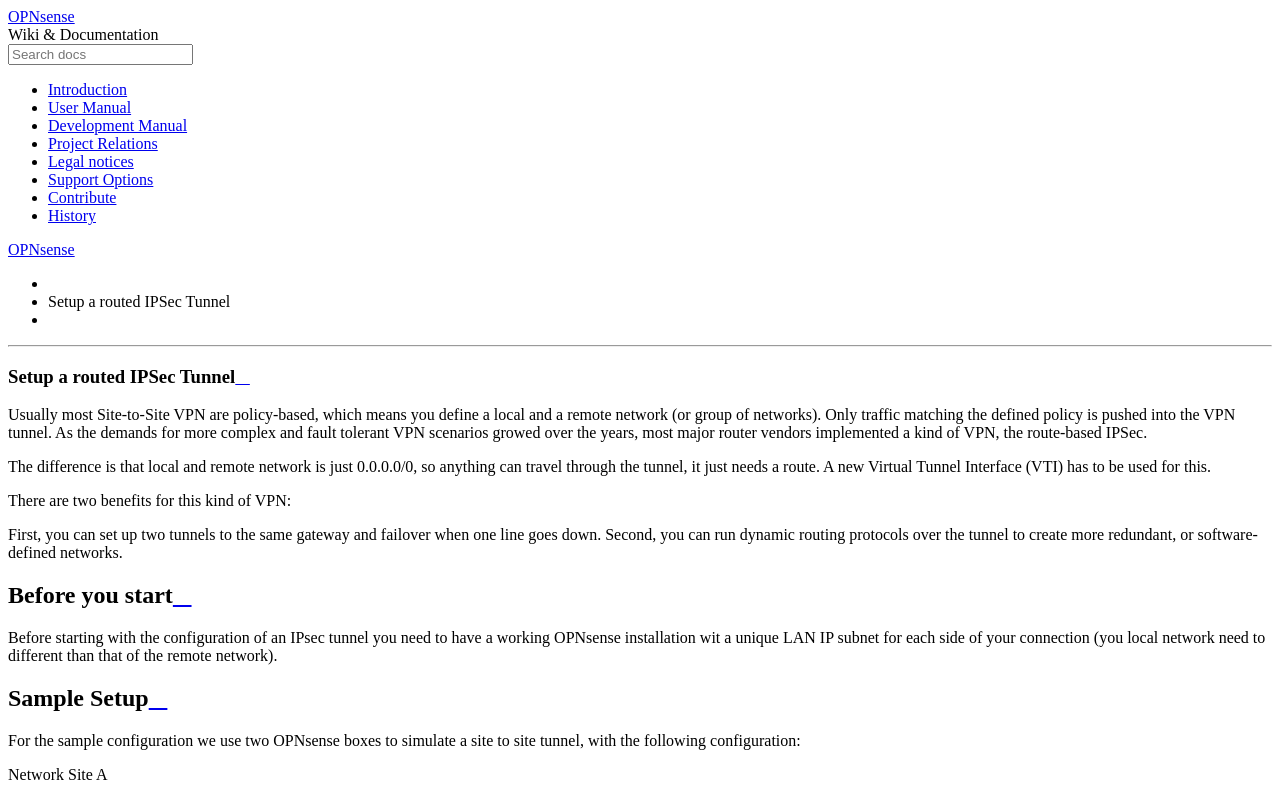
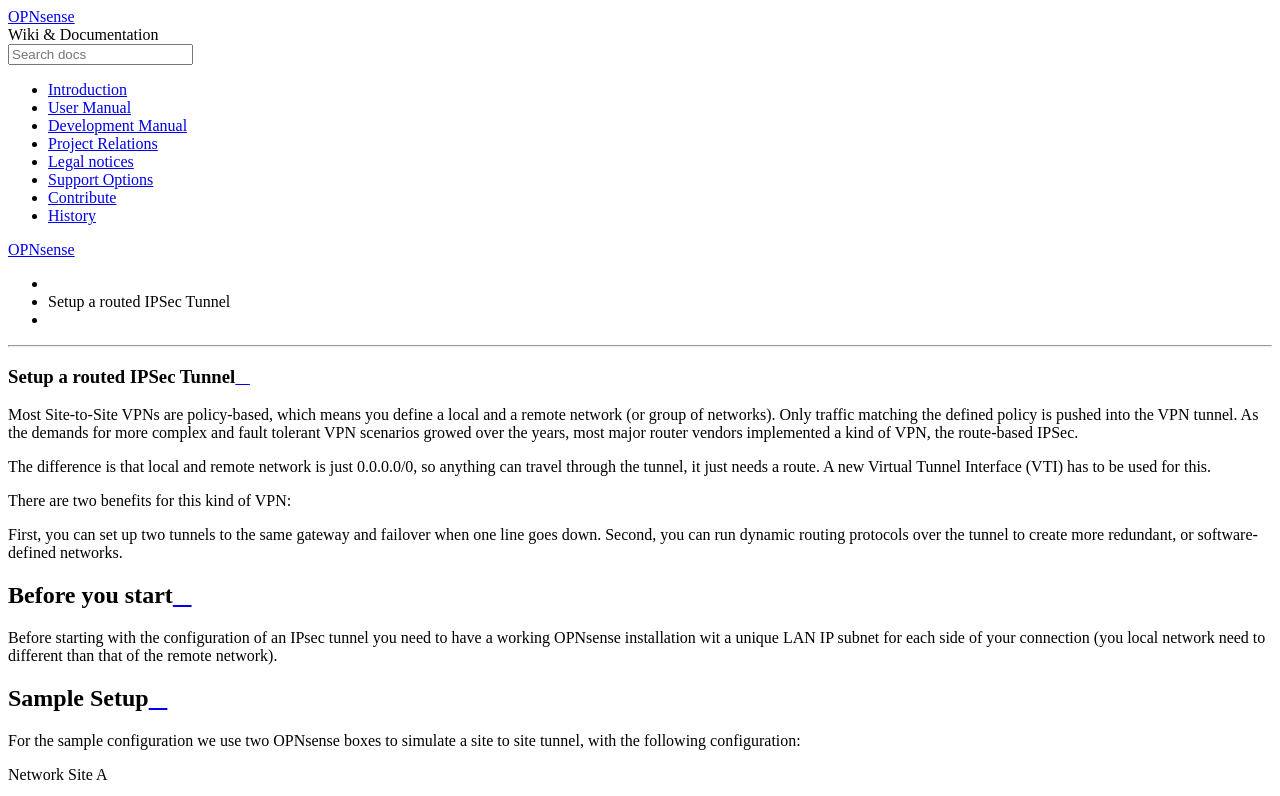
Before and after one commit to opnsense/docs, a Sphinx documentation site: the page built from source/manual/how-tos/ipsec-s2s-route.rst, in a window 1280 px wide and 900 px high, cut to the strip 0-796 px from the top of the window. Built offline with Sphinx 7.4.7 and the Read the Docs theme 2.0.0, drawn with Linux system fonts in a browser that asks for light colours.

Commit message:
Update source/manual/how-tos/ipsec-s2s-route.rst
Co-Authored-By: mimugmail <m.muenz@gmail.com>

```diff
--- a/source/manual/how-tos/ipsec-s2s-route.rst
+++ b/source/manual/how-tos/ipsec-s2s-route.rst
@@ -2,7 +2,7 @@
 Setup a routed IPSec Tunnel
 ===========================
 
-Usually most Site-to-Site VPN are policy-based, which means you define a local and a remote
+Most Site-to-Site VPNs are policy-based, which means you define a local and a remote
 network (or group of networks). Only traffic matching the defined policy is pushed into the
 VPN tunnel. As the demands for more complex and fault tolerant VPN scenarios growed over the
 years, most major router vendors implemented a kind of VPN, the route-based IPSec.
```
